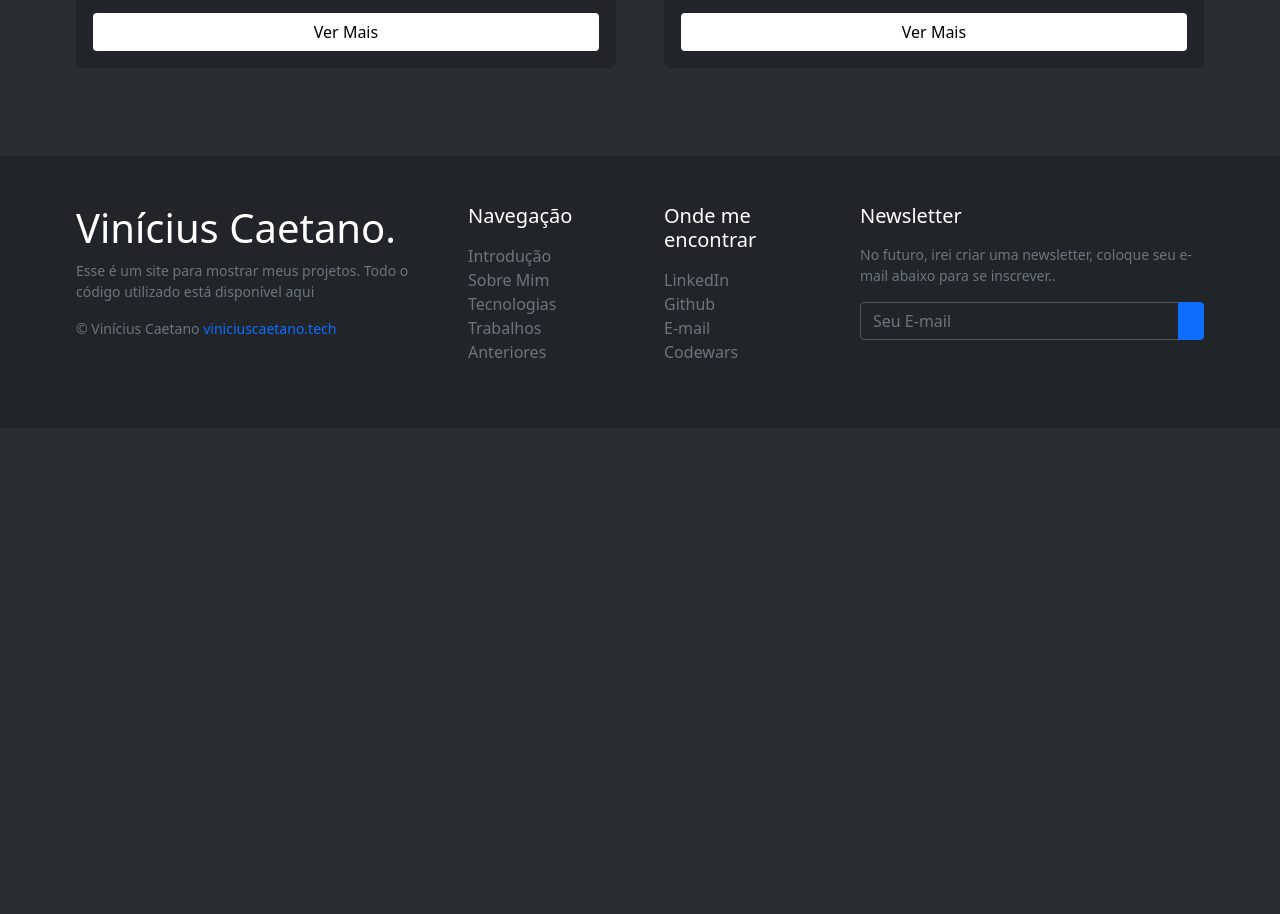
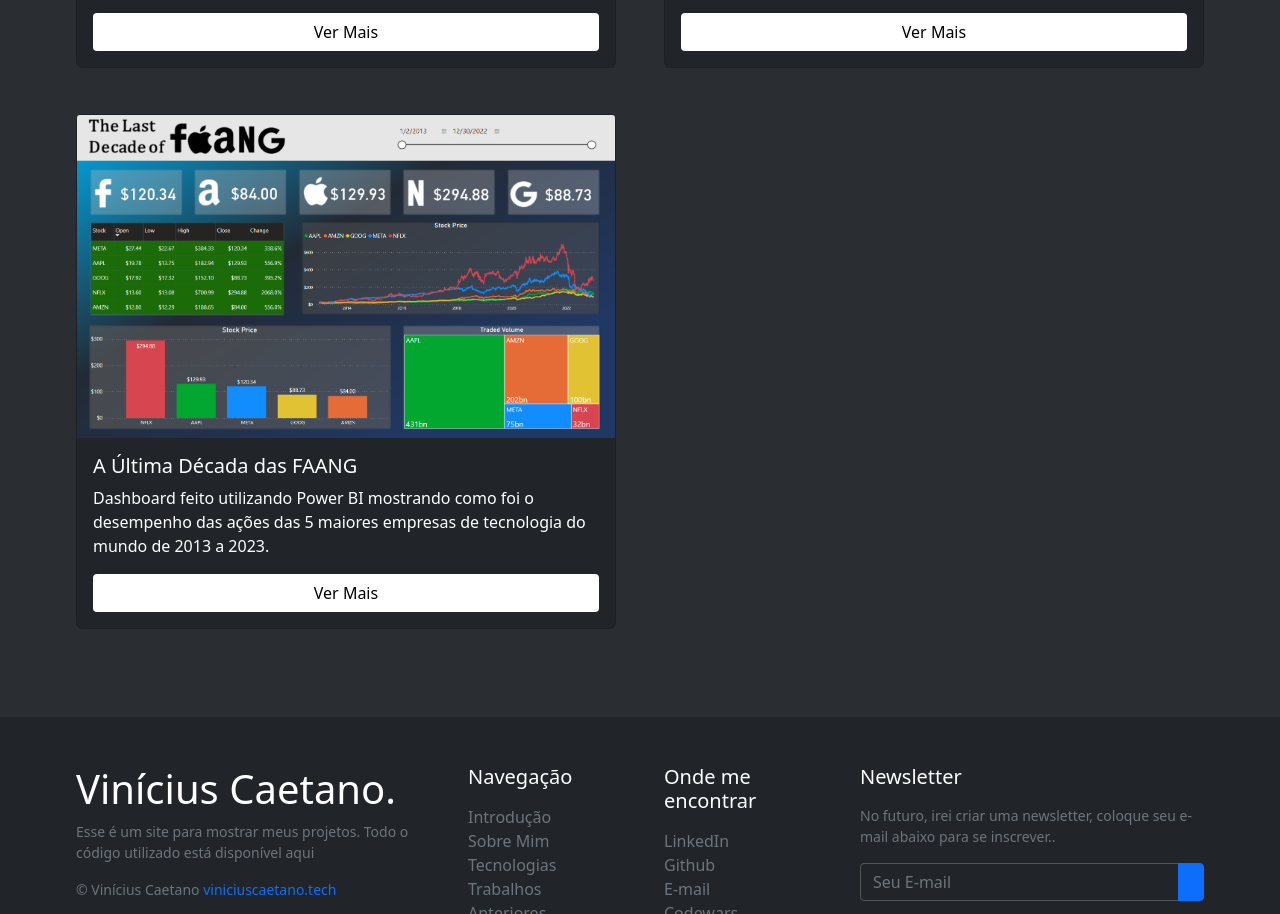
Before and after one commit to ViniciusgCaetano/ViniciusPortifolio, a website: page pages/dashboards.html in a window 1280 px wide. Shown: the part 1276-2190 px from the top of the page. Before the commit the page ends 1704 px from the top, so only its background shows below. Drawn offline with nearby package versions, Linux system fonts and the light colour scheme.

Commit message:
adding FAANG dashboard

```diff
--- a/pages/dashboards.html
+++ b/pages/dashboards.html
@@ -93,6 +93,15 @@
                         target="_blank" class="btn bg-white text-black container text-center">Ver Mais</a>
                     </div>
                 </div>
+                <div class="card bg-dark text-white" >
+                    <img src="../images/dashboards_thumbs/dashboard_faang.png" class="card-img-top" alt="...">
+                    <div class="card-body">
+                        <h5 class="card-title">A Última Década das FAANG</h5>
+                        <p class="card-text">Dashboard feito utilizando Power BI mostrando como foi o desempenho das ações das 5 maiores empresas de tecnologia do mundo de 2013 a 2023.</p>
+                        <a href="https://app.powerbi.com/view?r=eyJrIjoiMWMyMzlkOTgtYWZlOC00ZWU1LThhZDctOTg2Zjg3NmVkYTk3IiwidCI6IjJiMGY4MTBhLWZkODQtNDdjMC05OWI0LWYxOTQ0ZmZmODI5OSJ9"
+                        target="_blank" class="btn bg-white text-black container text-center">Ver Mais</a>
+                    </div>
+                </div>
             </div>
         </div>
       </section>
```
Also changed, not shown: images/dashboards_thumbs/Screenshot 2023-01-05 230218.png (deleted), images/dashboards_thumbs/dashboard_faang.png (added), images/triceps-supino-com-pegada-fechada-barra-ez.webp (deleted).
